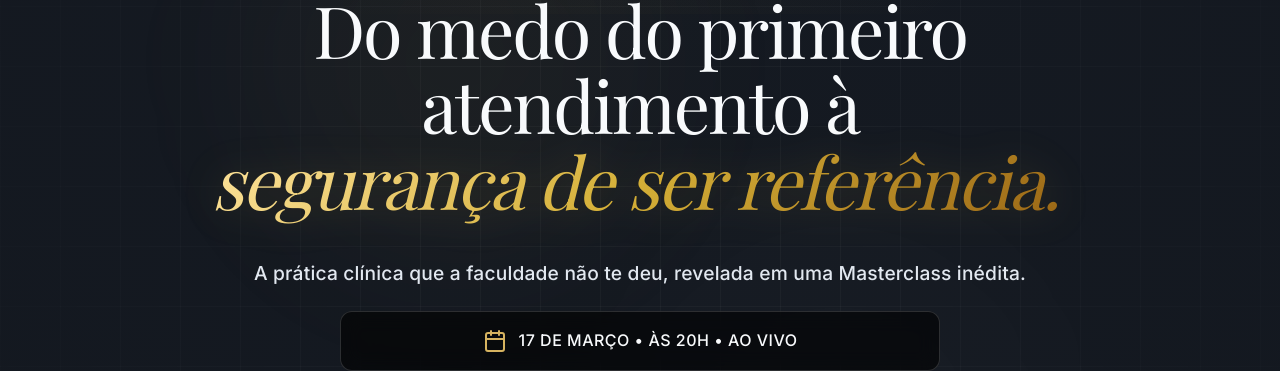
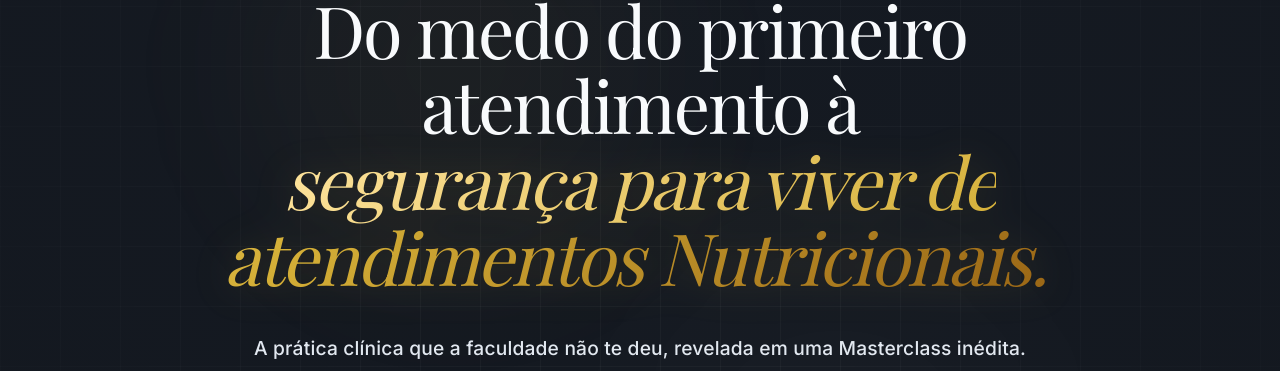
Before and after one commit to netoduwe/pagina-lancamento-ney-mar26, a React (Vite) app: page / in a window 1280 px wide. Shown: the part 174-545 px from the top of the page. Built offline with nearby package versions, Linux system fonts and the light colour scheme; a web font is replaced by a local one.

Commit message:
Melhorias na página de lançamento e captura de leads

```diff
--- a/src/components/Hero.jsx
+++ b/src/components/Hero.jsx
@@ -72,7 +72,7 @@ const Hero = () => {
                     lineHeight: '1.05'
                 }}>
                     Do medo do primeiro atendimento à <br />
-                    <span className="text-gold-gradient" style={{ fontStyle: 'italic', paddingRight: '10px' }}>segurança de ser referência.</span>
+                    <span className="text-gold-gradient" style={{ fontStyle: 'italic', paddingRight: '10px' }}>segurança para viver de atendimentos Nutricionais.</span>
                 </h1>
 
                 <p style={{
```
Also changed, not shown: documentation/avatar_insights.md (+1 -1 lines), documentation/briefing-campanha-nutricao-marco.md (+1 -1 lines), documentation/copy-pagina-captacao.md (+1 -1 lines), documentation/copy-v2-refatorada.md (+1 -1 lines).
